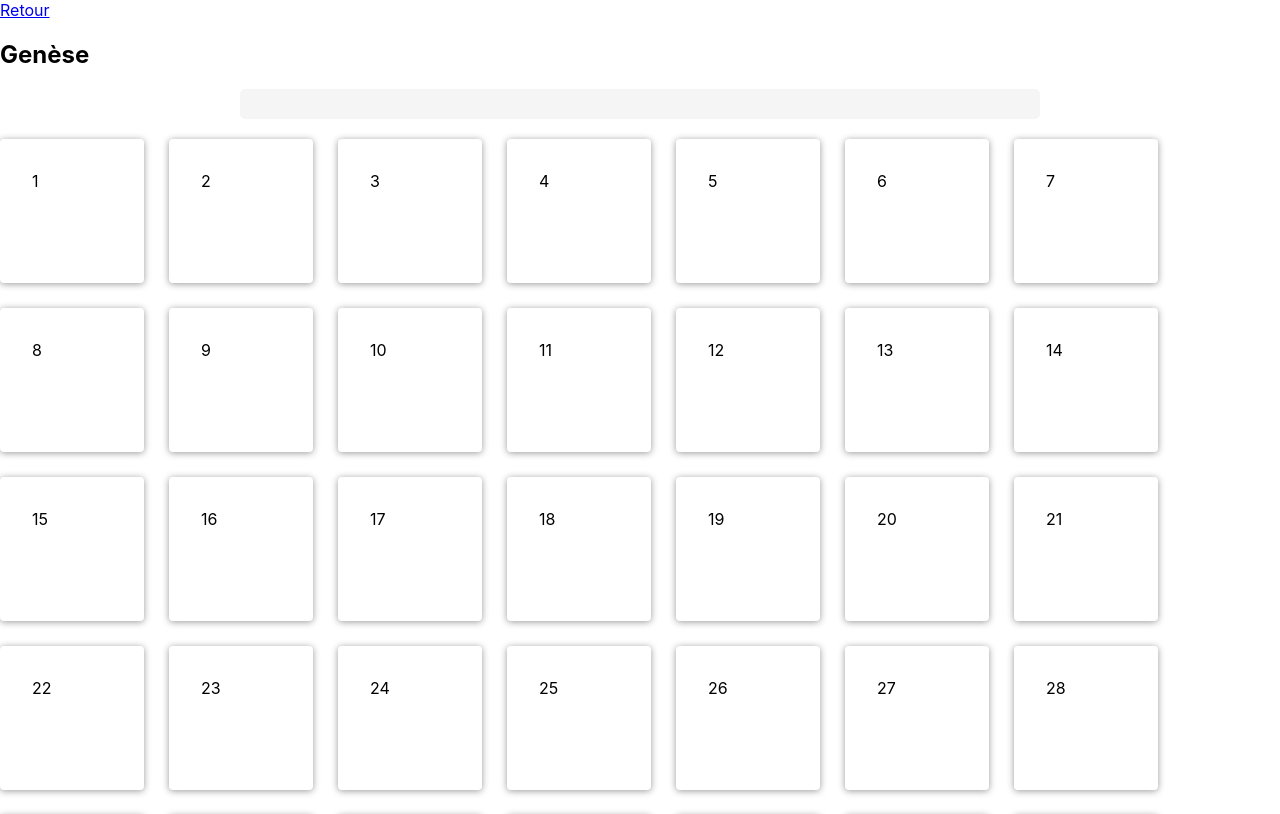
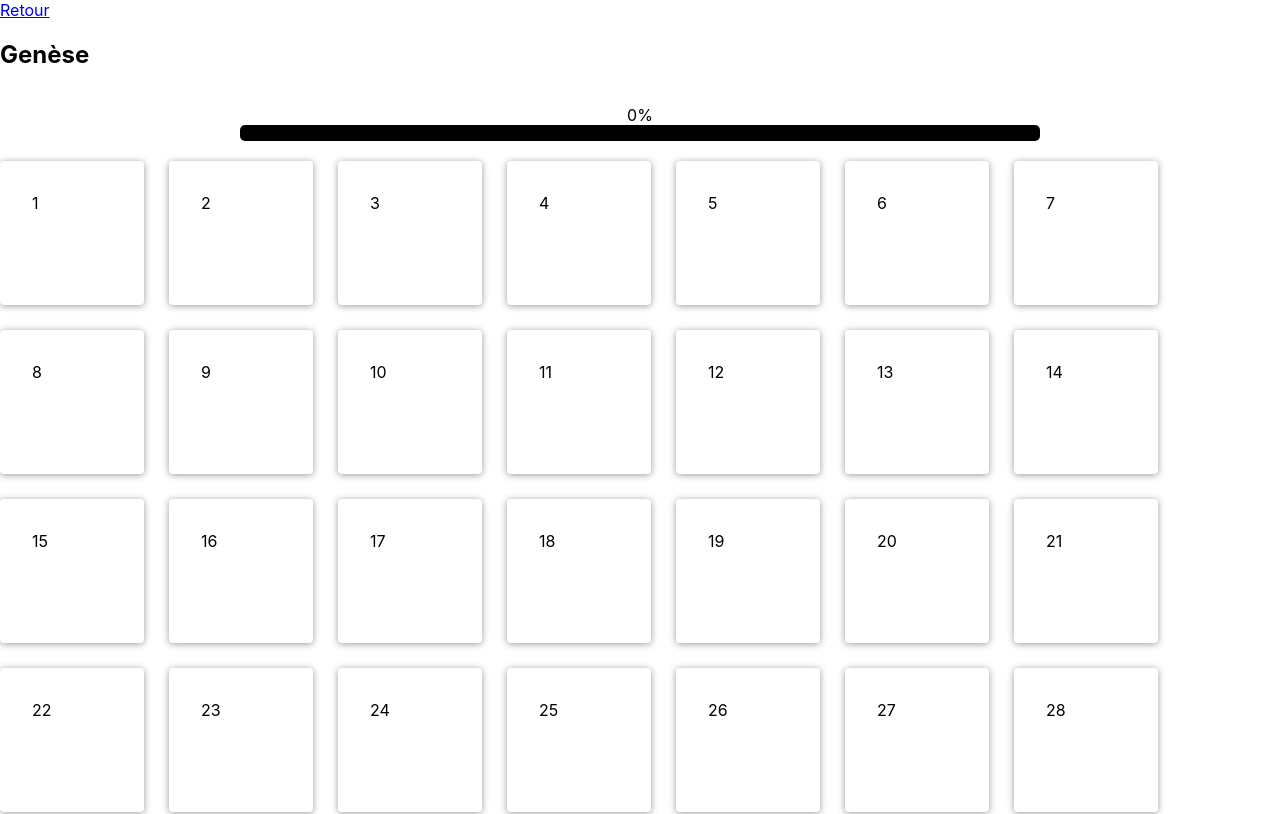
Before and after one commit to kaliacad/bible-tracker, a React (Create React App) app: page /books/1 in a window 1280 px wide. Shown: the top 814 px of the page. Built offline with nearby package versions, Linux system fonts and the light colour scheme.

Commit message:
Show progress bar percentage plus use only one color for the progression
Fix: #6

```diff
--- a/src/components/BookDetails.js
+++ b/src/components/BookDetails.js
@@ -1,70 +1,81 @@
 import { Link, useParams } from "react-router-dom";
 import { useState } from "react";
 import { books } from "../data/books";
-import ProgressBar from './ProgressBar/ProgressBar';
+import ProgressBar from "./ProgressBar/ProgressBar";
 
 export default function BookDetails() {
-  const { slug } = useParams()
-  const book = books.find(item => item.id == slug)
-  const chapters = Array.from({ length: book.chapter }, (value, idx) => idx + 1)
-  const localStorageKey = book.title
+  const { slug } = useParams();
+  const book = books.find((item) => item.id == slug);
+  const chapters = Array.from(
+    { length: book.chapter },
+    (value, idx) => idx + 1
+  );
+  const localStorageKey = book.title;
 
-  const [selecteds, setSelecteds] = useState(localStorage.hasOwnProperty(localStorageKey) ? JSON.parse(localStorage.getItem(localStorageKey)) : [])
+  const [selecteds, setSelecteds] = useState(
+    localStorage.hasOwnProperty(localStorageKey)
+      ? JSON.parse(localStorage.getItem(localStorageKey))
+      : []
+  );
   const COLORS = {
-    selected: 'rgb(254 245 231)',
-  }
+    selected: "rgb(254 245 231)",
+  };
 
   const handleClick = (chap) => {
+    if (selecteds.includes(chap)) {
+      const myChaps = selecteds.filter((el) => el !== chap);
+      setSelecteds(myChaps);
+      localStorage.setItem(localStorageKey, JSON.stringify(myChaps));
+    } else {
+      setSelecteds((prev) => [...prev, chap]);
+      localStorage.setItem(
+        localStorageKey,
+        JSON.stringify([...selecteds, chap])
+      );
+    }
+  };
 
-    if (selecteds.includes(chap)) {
-      const myChaps = selecteds.filter(el => el !== chap)
-      setSelecteds(myChaps)
-      localStorage.setItem(localStorageKey, JSON.stringify(myChaps))
-    }
+  const progressionLecture = Math.round(
+    (selecteds.length / book.chapter) * 100
+  );
 
-    else {
-      setSelecteds(prev => [...prev, chap])
-      localStorage.setItem(localStorageKey, JSON.stringify([...selecteds, chap]))
-    }
-
-  }
-    const progressionLecture = Math.round((selecteds.length / book.chapter) * 100);
   return (
     <>
       <Link to="/">Retour</Link>
       <h2>{book.title}</h2>
       <div className="container-progress">
-      <ProgressBar percentage={progressionLecture} className="my-custom-class" />
+        <p>{progressionLecture}%</p>
+        <ProgressBar percentage={progressionLecture} />
       </div>
       <div
         style={{
-          display: 'flex',
-          flexWrap: 'wrap',
-          gap: '25px',
+          display: "flex",
+          flexWrap: "wrap",
+          gap: "25px",
         }}
       >
-        {
-          chapters.map((chap, idx) => {
+        {chapters.map((chap, idx) => {
           return (
             <div
               style={{
-                  borderRadius: '.25rem',
-                  boxShadow: '0 1px 7px #999',
-                  padding: '2em',
-                  height: '5em',
-                  width: '5em',
-                  backgroundColor: selecteds.includes(chap) ? COLORS.selected : '',
-                  cursor: 'pointer'
+                borderRadius: ".25rem",
+                boxShadow: "0 1px 7px #999",
+                padding: "2em",
+                height: "5em",
+                width: "5em",
+                backgroundColor: selecteds.includes(chap)
+                  ? COLORS.selected
+                  : "",
+                cursor: "pointer",
               }}
-                onClick={ () => handleClick(chap) }
-                key={( idx + 1).toString() }
+              onClick={() => handleClick(chap)}
+              key={(idx + 1).toString()}
             >
               {chap}
-              </div>)
-          }
-          )
-        }
+            </div>
+          );
+        })}
       </div>
     </>
-  )
+  );
 }
--- a/src/components/ProgressBar/ProgressBar.css
+++ b/src/components/ProgressBar/ProgressBar.css
@@ -1,35 +1,28 @@
 /* ProgressBar.css*/
-.container-progress{
-    position:sticky;
+.container-progress {
+  position: sticky;
   top: 2px;
   left: 1px;
   display: flex;
-      justify-content: center;
+  flex-direction: column;
   align-items: center;
-      margin:20px 0;
+  margin: 20px 0;
 }
+
 .progress-bar-container {
+  width: 100vh;
+  height: 1rem;
+  background-color: #000;
+  border-radius: 5px;
+  margin-top: -1em;
+}
 
-      width: 100vh; /* Largeur de la barre de progression */
-      height: 30px; /* Hauteur de la barre de progression */
-      background-color: #f5f5f5; /* Couleur de fond */
-      border-radius: 5px; /* Coins arrondis */
+.segment-read-color {
+  background-color: #09F;
 }
 
 .progress-bar {
-      height: 100%; /* Hauteur de la barre de progression */
-      background-color: #81da79; /* Couleur de remplissage */
-      border-radius: 5px; /* Coins arrondis */
+  height: 100%;
+  background-color: #81da79;
+  border-radius: 5px;
 }
-
-    .progress-bar.red {
-      background-color: rgba(255, 0, 0, 0.712);
-  }
-
-  .progress-bar.orange {
-      background-color: rgb(247, 138, 36);
-  }
-
-  .progress-bar.green {
-      background-color: rgb(104, 182, 104);
-  }
--- a/src/components/ProgressBar/ProgressBar.js
+++ b/src/components/ProgressBar/ProgressBar.js
@@ -1,18 +1,16 @@
-import React from 'react';
-import './ProgressBar.css';
+import React from "react";
+import "./ProgressBar.css";
 
-function ProgressBar({ percentage, className }) {
-    // Déterminer la classe de couleur en fonction de la valeur de pourcentage
-    const barColorClass =
-        percentage < 50 ? 'red' :
-        percentage < 80 ? 'orange' :
-        'green';
+function ProgressBar({ percentage }) {
 
-    return (
-        <div className={`progress-bar-container ${className}`}>
-            <div className={`progress-bar ${barColorClass}`} style={{ width: `${percentage}%` }}></div>
-        </div>
-    );
+  return (
+    <div className={`progress-bar-container`}>
+      <div
+        className={`progress-bar segment-read-color }`}
+        style={{ width: `${percentage}%` }}
+      ></div>
+    </div>
+  );
 }
 
 export default ProgressBar;
```
Lines whose indentation alone changed are shown as unchanged.
